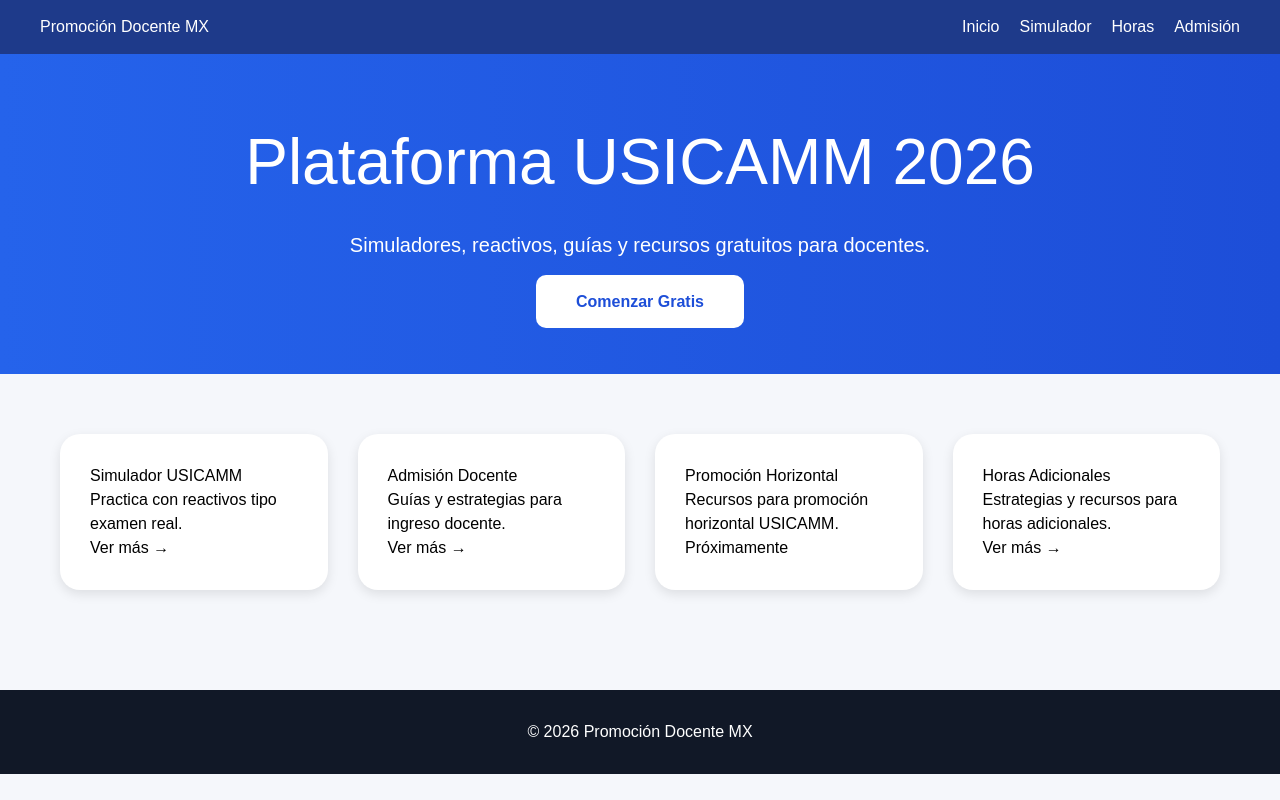
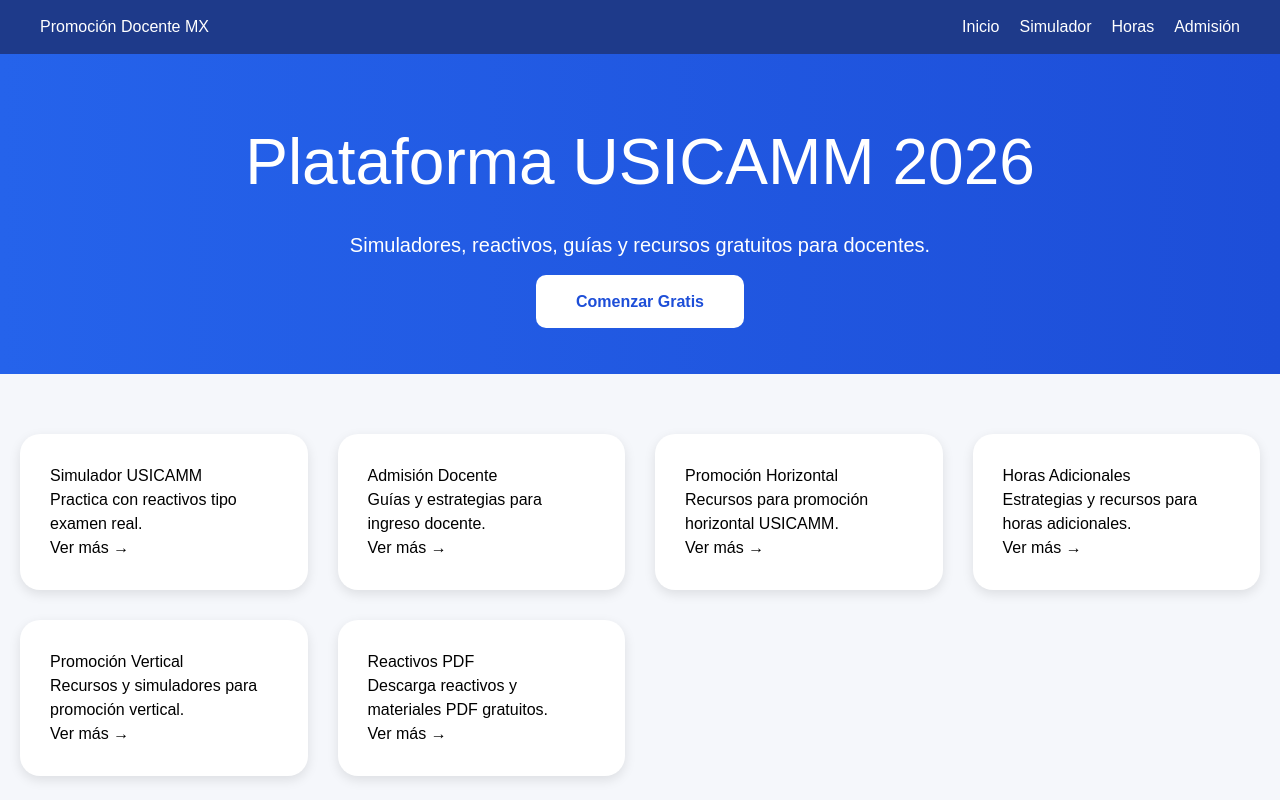
Before and after one commit to aidabereniceh-a11y/usicamm-platform, a React (Vite) app: page / in a window 1280 px wide. Shown: the top 800 px of the page. Built offline with nearby package versions, Linux system fonts and the light colour scheme.

Commit message:
Refactor routes and update layout styles

```diff
--- a/src/App.jsx
+++ b/src/App.jsx
@@ -10,6 +10,7 @@
 import PlaneacionesNem from "./pages/PlaneacionesNem";
 import NuevaEscuelaMexicana from "./pages/NuevaEscuelaMexicana";
 import EvaluacionDiagnostica from "./pages/EvaluacionDiagnostica";
+
 function Home() {
   return (
     <div
@@ -117,10 +118,11 @@
           gridTemplateColumns:
             "repeat(auto-fit, minmax(250px, 1fr))",
           gap: "30px",
-          maxWidth: "1200px",
+          maxWidth: "1400px",
           margin: "0 auto",
         }}
       >
+
         {/* CARD 1 */}
 
         <div
@@ -179,9 +181,9 @@
             Recursos para promoción horizontal USICAMM.
           </p>
 
-          <a href="#">
-            Próximamente
-          </a>
+          <Link to="/promocion-horizontal-usicamm">
+            Ver más →
+          </Link>
         </div>
 
         {/* CARD 4 */}
@@ -204,6 +206,49 @@
             Ver más →
           </Link>
         </div>
+
+        {/* CARD 5 */}
+
+        <div
+          style={{
+            backgroundColor: "white",
+            padding: "30px",
+            borderRadius: "20px",
+            boxShadow: "0 4px 12px rgba(0,0,0,0.1)",
+          }}
+        >
+          <h2>Promoción Vertical</h2>
+
+          <p>
+            Recursos y simuladores para promoción vertical.
+          </p>
+
+          <Link to="/promocion-vertical-usicamm">
+            Ver más →
+          </Link>
+        </div>
+
+        {/* CARD 6 */}
+
+        <div
+          style={{
+            backgroundColor: "white",
+            padding: "30px",
+            borderRadius: "20px",
+            boxShadow: "0 4px 12px rgba(0,0,0,0.1)",
+          }}
+        >
+          <h2>Reactivos PDF</h2>
+
+          <p>
+            Descarga reactivos y materiales PDF gratuitos.
+          </p>
+
+          <Link to="/reactivos-usicamm-pdf">
+            Ver más →
+          </Link>
+        </div>
+
       </section>
 
       {/* FOOTER */}
@@ -226,6 +271,7 @@
 export default function App() {
   return (
     <Routes>
+
       <Route path="/" element={<Home />} />
 
       <Route
@@ -242,6 +288,7 @@
         path="/horas-adicionales"
         element={<HorasAdicionales />}
       />
+
       <Route
         path="/promocion-horizontal-usicamm"
         element={<PromocionHorizontal />}
@@ -276,6 +323,7 @@
         path="/evaluacion-diagnostica"
         element={<EvaluacionDiagnostica />}
       />
+
     </Routes>
   );
 }
```
Lines whose indentation alone changed are shown as unchanged.
